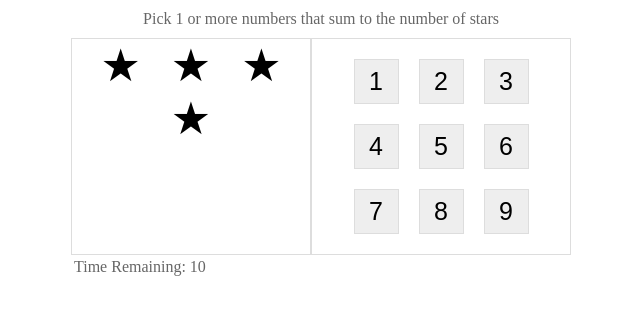
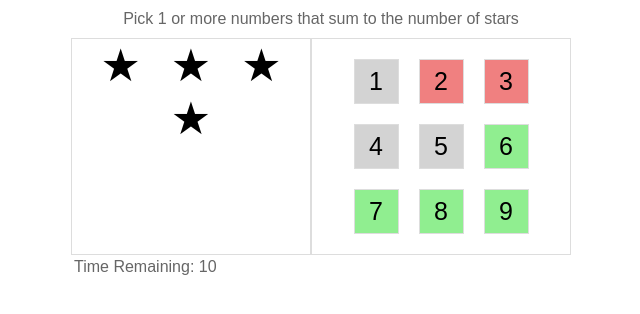
Before and after one commit to pedbr/react_js_practice, a React (Create React App) app: page / in a window 1280 px wide. Shown: the top 314 px of the page, without its empty margins (319-959 px from the left). Built offline with nearby package versions, Linux system fonts and the light colour scheme.

Commit message:
sets up number status and color changes depending on status

```diff
--- a/src/App.css
+++ b/src/App.css
@@ -1,3 +1,7 @@
+* {
+  font-family: sans-serif;
+}
+
 .game {
   max-width: 500px;
   margin: 0 auto;
--- a/src/App.js
+++ b/src/App.js
@@ -7,16 +7,35 @@
     <div key={starId} className="star" />
   )}
   </>
-)
+);
 
 const PlayNumber = props => (
-  <button className="number" onClick={() => console.log('Num', props.number)}>
-  {props.number}
+  <button
+    className="number"
+    style={{ backgroundColor: colors[props.status] }}
+    onClick={() => console.log('Num', props.number)}
+  >
+    {props.number}
   </button>
 );
 
 const App = () => {
   const [stars, setStars] = useState(utils.random(1, 9));
+  const [availableNums, setAvailableNums] = useState([1, 2, 3, 4, 5]);
+  const [candidateNums, setCandidateNums] = useState([2, 3]);
+
+  const candidatesAreWrong = utils.sum(candidateNums) > stars;
+
+  const numberStatus = (number) => {
+    if (!availableNums.includes(number)) {
+      return 'used';
+    }
+    if (candidateNums.includes(number)) {
+      return candidatesAreWrong ? 'wrong' : 'candidate';
+    }
+    return 'available';
+  }
+
   return (
     <div className="game">
       <div className="help">
@@ -28,7 +47,11 @@
         </div>
         <div className="right">
           {utils.range(1, 9).map(number =>
-            <PlayNumber key={number} number={number} />
+            <PlayNumber
+              key={number}
+              status={numberStatus(number)}
+              number={number}
+            />
           )}
         </div>
       </div>
```
